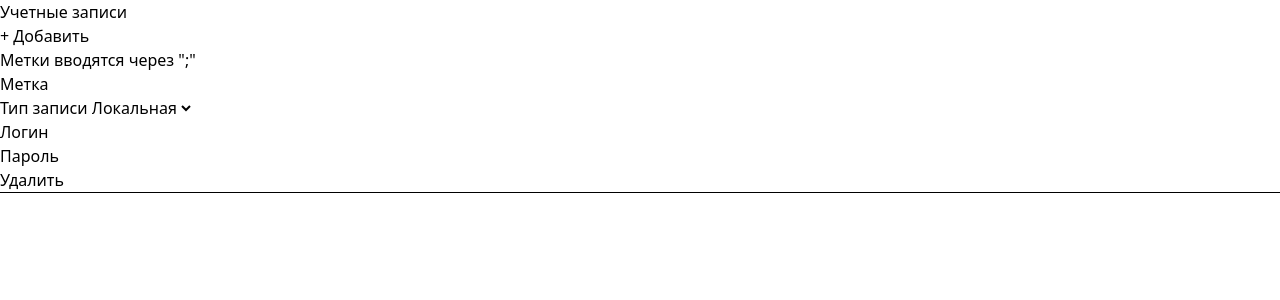
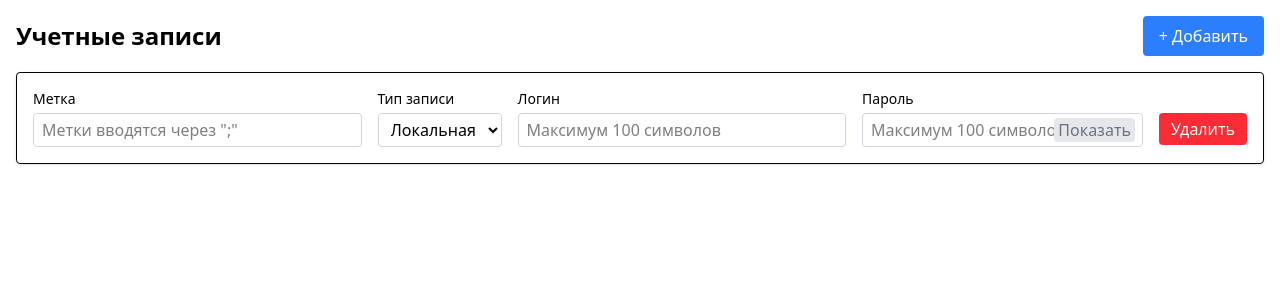
Before and after one commit to Barahten/account-manager, a Vue app: page / in a window 1280 px wide. Both pictures are taken after a click on the button "+ Добавить". Shown: the top 300 px of the page. Built offline with nearby package versions, Linux system fonts and the light colour scheme.

Commit message:
feat: update UI, add Show/Hide password

```diff
--- a/src/components/AccountManager.vue
+++ b/src/components/AccountManager.vue
@@ -1,66 +1,99 @@
 <template>
-  <div class="container">
-    <header class="header">
-      <h1>Учетные записи</h1>
-      <button @click="add">+ Добавить</button>
+  <div class="container mx-auto p-4">
+    <header class="flex items-center justify-between mb-4">
+      <h1 class="text-2xl font-bold">Учетные записи</h1>
+      <button
+        @click="add"
+        class="bg-blue-500 text-white px-4 py-2 rounded hover:bg-blue-600"
+      >
+        + Добавить
+      </button>
     </header>
-    <p class="hint">Метки вводятся через ";"</p>
-    <div v-for="acc in accounts" :key="acc.id" class="account">
-      <div class="row">
-        <label>Метка</label>
+
+
+    <div v-for="acc in accounts" :key="acc.id" class="mb-4 p-4 border rounded shadow">
+      <div class="flex flex-wrap gap-4 items-start">
+        <!-- Метка -->
+        <div class="flex-1 min-w-[150px]">
+          <label class="block text-sm font-medium">Метка</label>
           <input
             v-model="acc.labelRaw"
             @blur="onBlur(acc.id, 'labelRaw', acc.labelRaw)"
             maxlength="50"
-          :class="{ 'input-error': hasError(acc.id, 'labelRaw') }"
+            placeholder="Метки вводятся через &quot;;&quot;"
+            :class="['mt-1 block w-full rounded border px-2 py-1', hasError(acc.id, 'labelRaw') ? 'border-red-500' : 'border-gray-300']"
           />
-        <span v-if="hasError(acc.id, 'labelRaw')" class="error-text">
+          <span v-if="hasError(acc.id, 'labelRaw')" class="text-red-500 text-xs">
             Максимум 50 символов
           </span>
         </div>
 
-      <div class="row">
-        <label>Тип записи</label>
-        <select v-model="acc.type" @change="onSelectChange(acc.id, acc.type)">
+        <!-- Тип записи -->
+        <div class="flex-none min-w-[120px]">
+          <label class="block text-sm font-medium">Тип записи</label>
+          <select
+            v-model="acc.type"
+            @change="onSelectChange(acc.id, acc.type)"
+            class="mt-1 block w-full rounded border border-gray-300 px-2 py-1"
+          >
             <option value="LDAP">LDAP</option>
             <option value="Local">Локальная</option>
           </select>
         </div>
 
-      <div class="row">
-        <label>Логин</label>
+        <!-- Логин -->
+        <div :class="acc.type === 'LDAP' ? 'flex-1 min-w-[200px]' : 'flex-1 min-w-[150px]'">
+          <label class="block text-sm font-medium">Логин</label>
           <input
             v-model="acc.login"
             @blur="onBlur(acc.id, 'login', acc.login)"
             maxlength="100"
-          :class="{ 'input-error': hasError(acc.id, 'login') }"
+            placeholder="Максимум 100 символов"
+            :class="['mt-1 block w-full rounded border px-2 py-1', hasError(acc.id, 'login') ? 'border-red-500' : 'border-gray-300']"
           />
-        <span v-if="hasError(acc.id, 'login')" class="error-text">
+          <span v-if="hasError(acc.id, 'login')" class="text-red-500 text-xs">
             Логин обязателен, максимум 100 символов
           </span>
         </div>
 
-      <div class="row" v-if="acc.type === 'Local'">
-        <label>Пароль</label>
+        <!-- Пароль (только Local) -->
+        <div v-if="acc.type === 'Local'" class="flex-none min-w-[180px] relative">
+          <label class="block text-sm font-medium">Пароль</label>
+          <div class="mt-1 relative">
             <input
-          type="password"
+              :type="acc.showPassword ? 'text' : 'password'"
               v-model="acc.password"
               @blur="onBlur(acc.id, 'password', acc.password)"
               maxlength="100"
-          :class="{ 'input-error': hasError(acc.id, 'password') }"
+              placeholder="Максимум 100 символов"
+              :class="['block w-full rounded border px-2 py-1 pr-10', hasError(acc.id, 'password') ? 'border-red-500' : 'border-gray-300']"
             />
-        <span v-if="hasError(acc.id, 'password')" class="error-text">
+            <button
+              type="button"
+              @click="acc.showPassword = !acc.showPassword"
+              class="absolute right-2 top-1/2 -translate-y-1/2 text-gray-500 hover:text-gray-700 bg-gray-200 px-1 rounded"
+            >
+              {{ acc.showPassword ? 'Скрыть' : 'Показать' }}
+            </button>
+          </div>
+          <span v-if="hasError(acc.id, 'password')" class="text-red-500 text-xs">
             Пароль обязателен, максимум 100 символов
           </span>
         </div>
 
-      <div class="row actions">
-        <button @click="remove(acc.id)">Удалить</button>
+        <!-- Удалить -->
+        <div class="flex-none">
+          <button
+            @click="remove(acc.id)"
+            class="mt-6 bg-red-500 text-white px-3 py-1 rounded hover:bg-red-600"
+          >
+            Удалить
+          </button>
         </div>
-      <hr />
+      </div>
     </div>
 
-    <div v-if="accounts.length === 0">Пусто</div>
+    <div v-if="accounts.length === 0" class="text-gray-500 text-center">Учетные записи отсутсвуют</div>
   </div>
 </template>
 
--- a/src/types/account.ts
+++ b/src/types/account.ts
@@ -9,4 +9,5 @@ export interface Account {
     type: AccountType
     login: string
     password: string | null
+    showPassword?: boolean
 }
```
Lines whose indentation alone changed are shown as unchanged.
